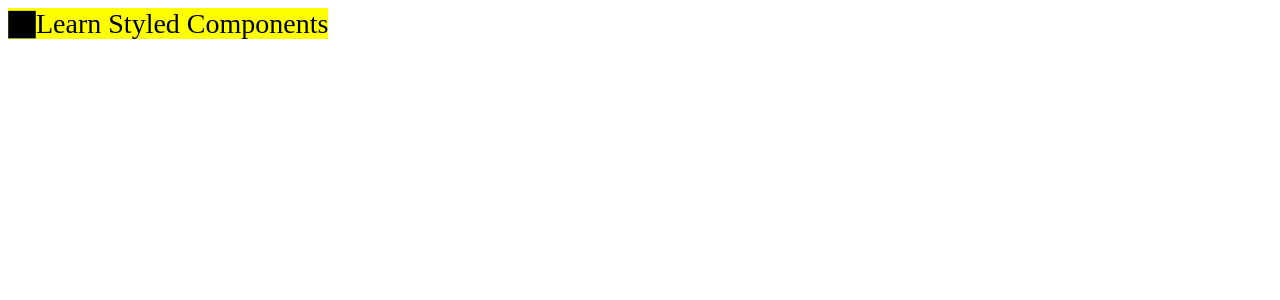
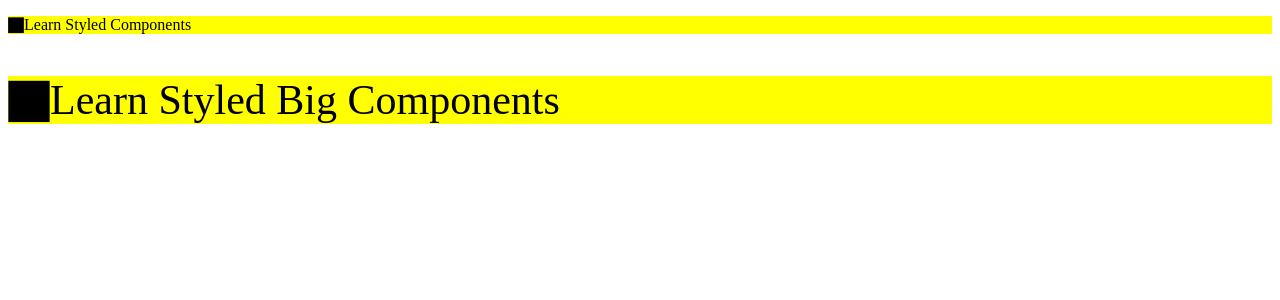
Before and after one commit to nakamura3/react-text-1, a React (Create React App) app in the folder learn-styled-components/: page / in a window 1280 px wide. Shown: the top 300 px of the page. Built offline with nearby package versions, Linux system fonts and the light colour scheme.

Commit message:
Add learn-styled-components (動的CSSプロパティ指定)

```diff
--- a/learn-styled-components/src/App.js
+++ b/learn-styled-components/src/App.js
@@ -1,7 +1,9 @@
 import styled from 'styled-components';
 
-const Message = styled.a`
-  font-size: 28px;
+const fontSize = size => ( size === 'big' ? '42px' : '24pg' );
+
+const Message = styled.p`
+  font-size: ${props => fontSize(props.size)};
   background: yellow;
   color: black;
 
@@ -20,7 +22,10 @@ const Message = styled.a`
 
 function App() {
   return (
-    <Message>Learn Styled Components</Message>
+    <>
+      <Message>Learn Styled Components</Message>
+      <Message size="big" >Learn Styled Big Components</Message>
+    </>
   );
 }
 
```
Also changed, not shown: 1 other file (tests, documents, lock files or other folders).
